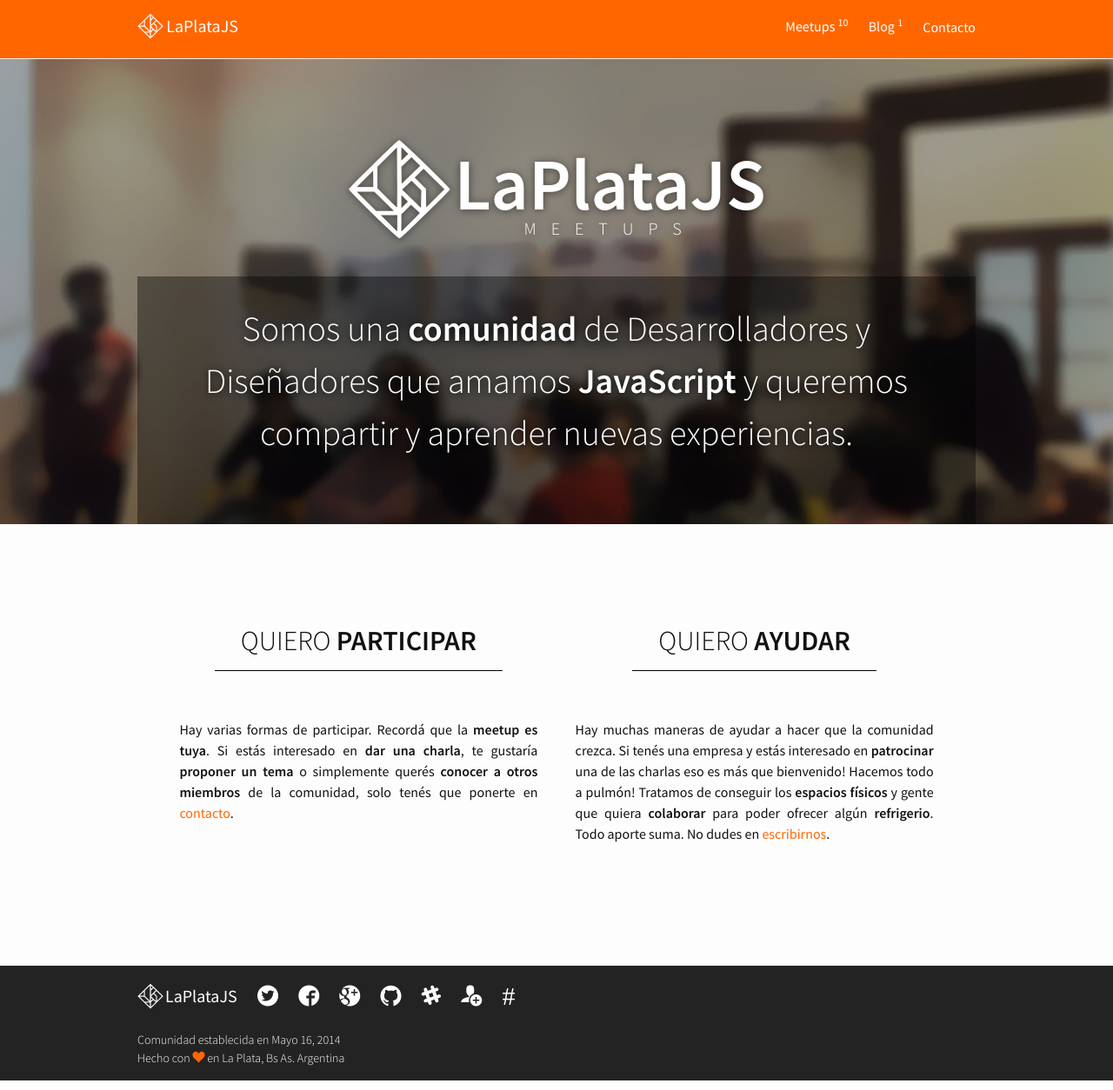
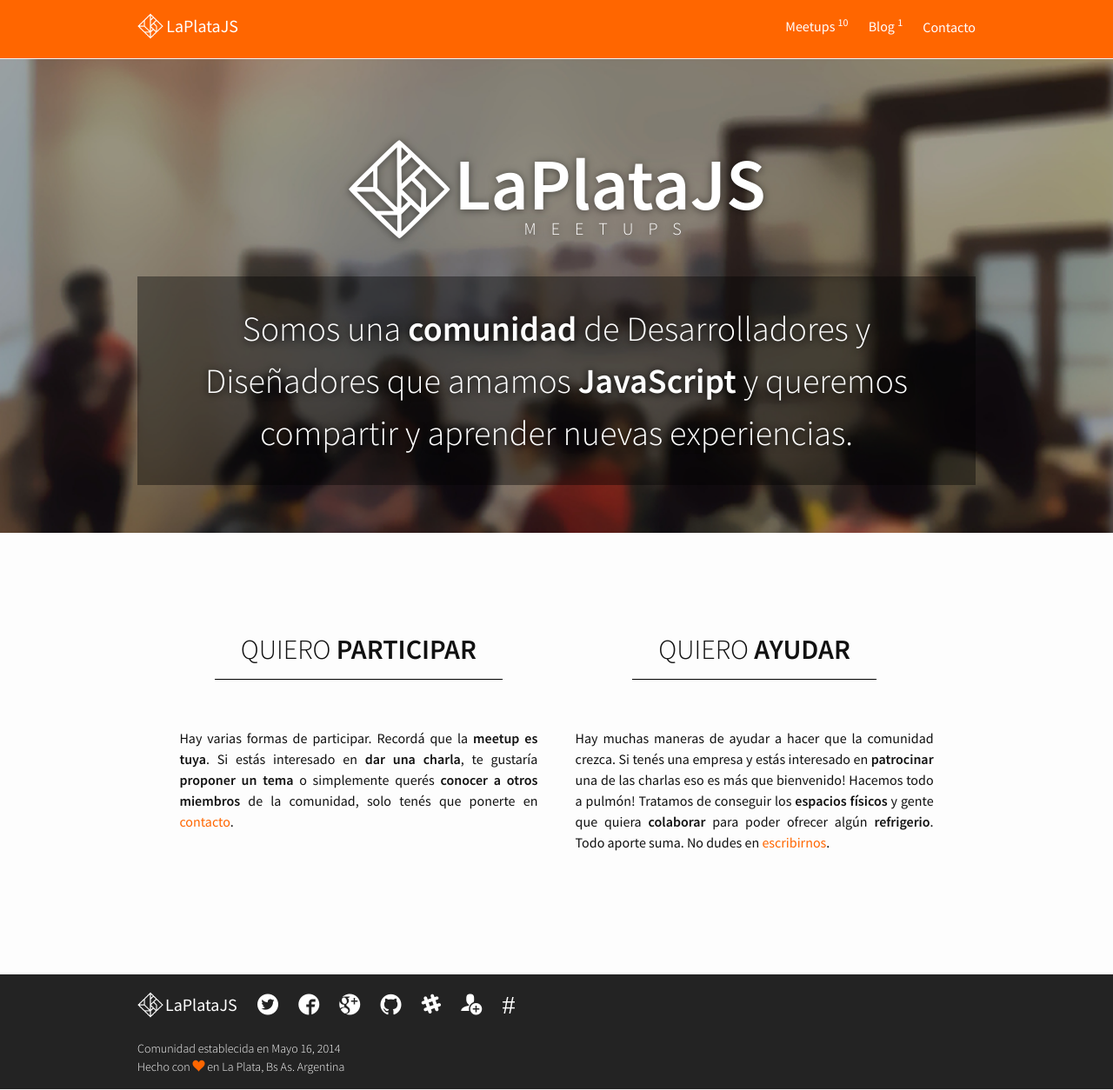
Before and after one commit to laplatajs/laplatajs.github.io, a Jekyll site: the page built from index.html, in a window 1280 px wide. Shown: the whole page at 87% size. Built offline with Jekyll 4.4.1, drawn with Linux system fonts in a browser that asks for light colours.

Commit message:
visual style fix for community header

```diff
--- a/resources/css/main.scss
+++ b/resources/css/main.scss
@@ -67,7 +67,8 @@
         background: rgba(0,0,0, .4);
         text-shadow: 0px 1px 8px rgba(0, 0, 0, 1);
         font-weight: 300;
-        padding: 30px 30px 75px;
+        padding: 30px;
+        margin-bottom: 55px;
 
         @include mobile {
             font-size: 20px;
```
